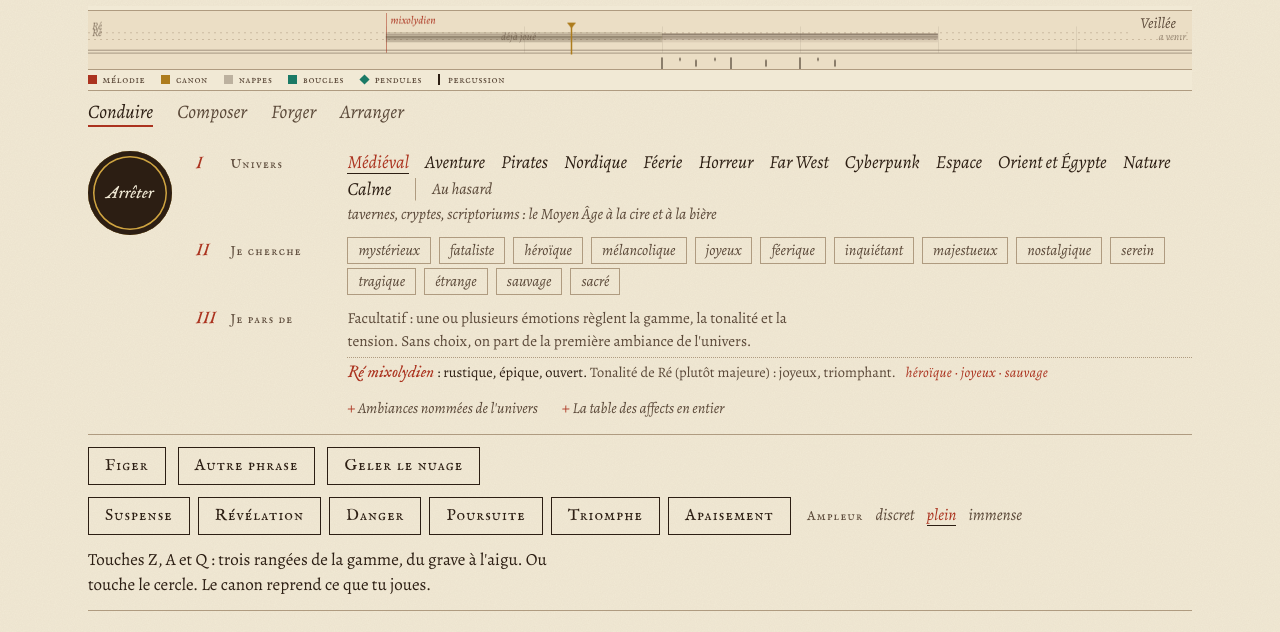
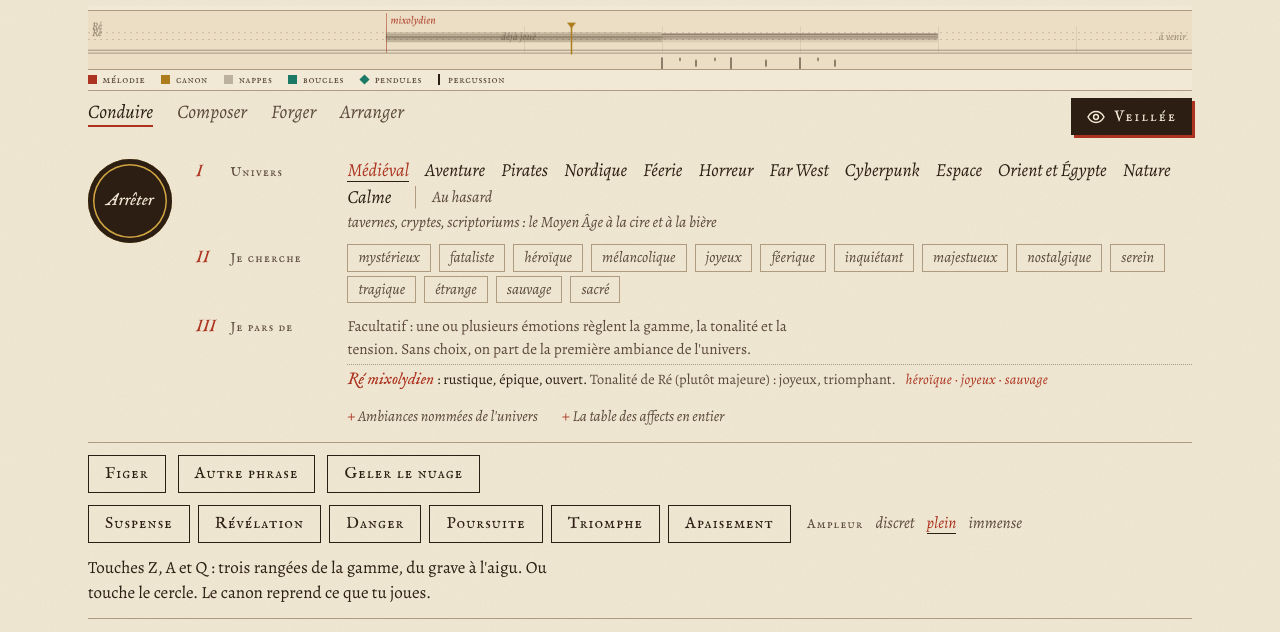
Before and after one commit to alexcartn/RPG_Synth, a website: page index.html in a window 1280 px wide. Both pictures are taken after a click on the button "Jouer". Shown: the part 97-729 px from the top of the page. Drawn offline with Linux system fonts and the light colour scheme.

Commit message:
Bouton Veillée mis en avant : touche pleine au bout de la barre des modes, visible même à l'arrêt
Co-Authored-By: Claude Sonnet 5.5 <noreply@anthropic.com>
Claude-Session: https://claude.ai/code/session_01Ps48RnEqBsTjLwjh1ZdnEx

```diff
--- a/css/style.css
+++ b/css/style.css
@@ -909,8 +909,6 @@ body.armed .knob[data-dst]{cursor:copy}
 .jeu-amp .lnk[aria-current="true"]{color:var(--rubric)}
 
 /* ---------- veillée : panneau d'instrument sur parchemin ---------- */
-.score-big{position:absolute; top:6px; right:8px; z-index:2; font-size:.95rem; color:var(--ink-2); background:var(--parch-2); padding:2px 8px}
-.score-big:hover{color:var(--rubric)}
 body.veiling{overflow:hidden}
 .veil{position:fixed; inset:0; z-index:150; display:flex; flex-direction:column; gap:var(--sp-md); padding:var(--sp-lg) var(--sp-xl); background:var(--parch); color:var(--ink); cursor:default}
 .veil[hidden]{display:none}
@@ -955,3 +953,12 @@ body.veiling{overflow:hidden}
 .veil.night{--parch:oklch(0.2 0.022 58); --parch-2:oklch(0.245 0.026 58); --ink:oklch(0.9 0.035 88); --ink-2:oklch(0.72 0.045 80); --rule:oklch(0.42 0.035 68); --rubric:oklch(0.72 0.15 38); --verd:oklch(0.74 0.1 175); --gold-d:oklch(0.8 0.12 84)}
 .veil.night .vl-brand b{color:var(--rubric)}
 @media (prefers-reduced-motion:reduce){ .vl-keys,.vl-key{transition:none} }
+
+/* bouton Veillée : une touche à part, au bout de la barre des modes */
+.veil-open{margin-left:auto; align-self:center; display:inline-flex; align-items:center; gap:var(--sp-sm); padding:8px 14px 7px; background:var(--ink); color:var(--parch); border:1px solid var(--ink); border-radius:0; font:400 .95rem/1 var(--caps); letter-spacing:.14em; cursor:pointer; box-shadow:3px 3px 0 var(--rubric); transition:transform .12s var(--ease), box-shadow .12s var(--ease), background-color .12s var(--ease)}
+.veil-open svg{width:20px; height:20px; fill:none; stroke:currentColor; stroke-width:1.5}
+.veil-open:hover,.veil-open:focus-visible{background:var(--rubric); border-color:var(--rubric); box-shadow:3px 3px 0 var(--ink); transform:translate(-1px,-1px); outline:none}
+.veil-open:active{transform:translate(2px,2px); box-shadow:0 0 0 var(--rubric)}
+body.playing .veil-open{box-shadow:3px 3px 0 var(--rubric)}
+@media (max-width:640px){ .veil-open span{display:none} .veil-open{padding:8px 10px} }
+@media (prefers-reduced-motion:reduce){ .veil-open{transition:none} .veil-open:hover,.veil-open:focus-visible,.veil-open:active{transform:none} }
--- a/index.html
+++ b/index.html
@@ -25,7 +25,6 @@
   </header>
 
   <figure class="score" id="score">
-    <button class="lnk score-big" id="veilBtn" type="button" title="Veillée : la partition, l'oscilloscope, le cercle et le spectre en grand, pour regarder la machine tourner en fond. Plein écran possible.">Veillée</button>
     <canvas id="scoreCv" role="img" aria-label="Partition qui défile : notes déjà jouées à gauche, notes à venir à droite"></canvas>
     <figcaption class="legend" aria-hidden="true"><span class="k mel">mélodie</span><span class="k canon">canon</span><span class="k pad">nappes</span><span class="k loop">boucles</span><span class="k pend">pendules</span><span class="k perc">percussion</span></figcaption>
   </figure>
@@ -35,6 +34,7 @@
     <button class="lnk" id="reglBtn" type="button" aria-pressed="false" title="Tous les réglages de la pièce, chapitre par chapitre">Composer</button>
     <button class="lnk" id="atelierBtn" type="button" aria-pressed="false" title="Construire son propre synthé et le jouer au clavier">Forger</button>
     <button class="lnk" id="dawBtn" type="button" aria-pressed="false" title="Des pistes qui bouclent par-dessus la machine, avec un mixeur">Arranger</button>
+    <button class="veil-open" id="veilBtn" type="button" title="Veillée : la partition, l'oscilloscope, le cadran et le spectre en grand, à regarder pendant que la machine tourne. Plein écran et palette de nuit possibles."><svg viewBox="0 0 20 20" aria-hidden="true"><path d="M2 10s3-5.5 8-5.5S18 10 18 10s-3 5.5-8 5.5S2 10 2 10z"/><circle cx="10" cy="10" r="2.4"/></svg><span>Veillée</span></button>
   </nav>
 
   <nav class="toc" id="toc" aria-label="Chapitres"></nav>
```
Also changed, not shown: README.md.
